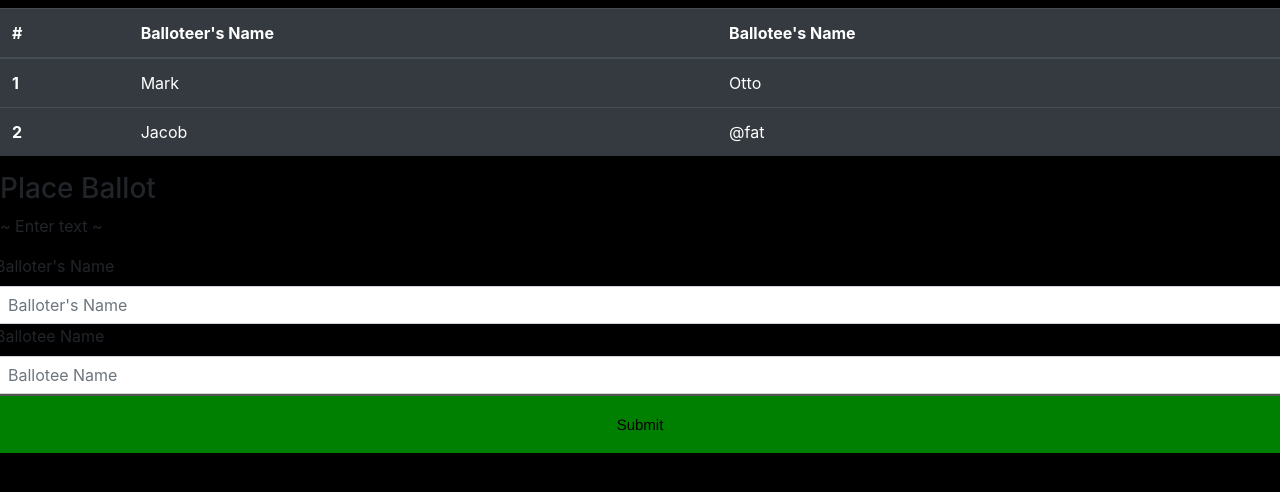
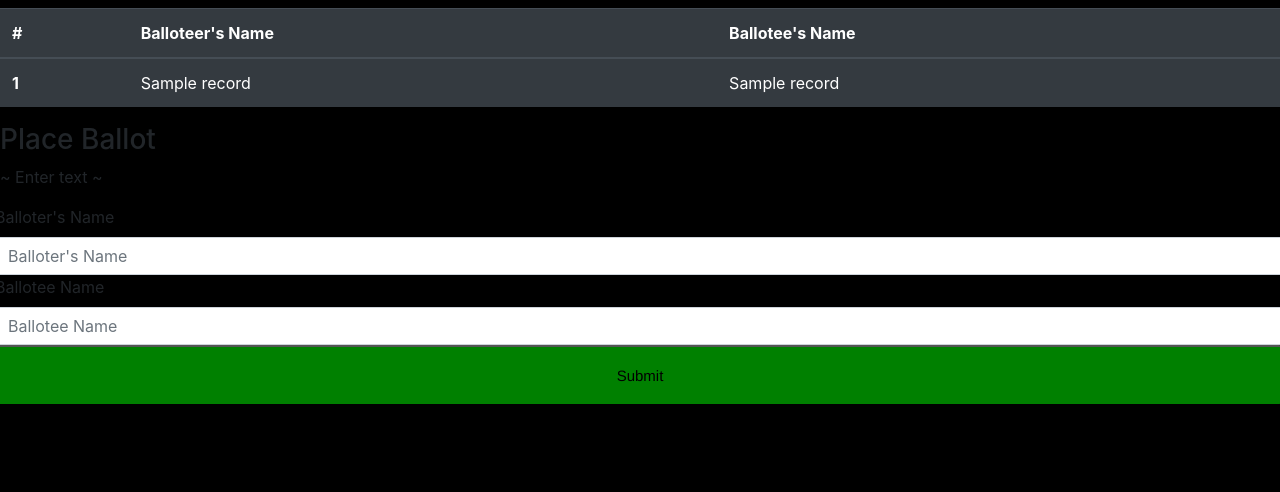
Before and after one commit to anwaysomani/Ballot-Assist, a Django app: page / in a window 1280 px wide. Shown: the top 492 px of the page. Run offline with Django 3.2, Linux system fonts and the light colour scheme; tables that the repository leaves empty hold one stand-in row (values such as "Sample post"); some libraries are stand-ins or nearby versions.

Commit message:
Added proper length record for records_list

```diff
--- a/ballotassist/ballotassist/templates/index.html
+++ b/ballotassist/ballotassist/templates/index.html
@@ -43,16 +43,18 @@
 							    </tr>
 							  </thead>
 							  <tbody>
-							    <tr>
-							      <th scope="row">1</th>
-							      <td>Mark</td>
-							      <td>Otto</td>
-							    </tr>
-							    <tr>
-							      <th scope="row">2</th>
-							      <td>Jacob</td>
-							      <td>@fat</td>
-							    </tr>
+							  	{% if records|length < 1 %}
+							  		<tr>
+								      <th scope="row" colspan="3" style="text-align: center;">No records on display</th>
+								    </tr>
+								{% endif %}
+							  	{% for record in records %}
+								    <tr>
+								      <th scope="row">{{ forloop.counter }}</th>
+								      <td>{{ record.balloters_name }}</td>
+								      <td>{{ record.ballotees_name }}</td>
+								    </tr>
+							    {% endfor %}
 							  </tbody>
 							</table>
 						</div>
--- a/ballotassist/ballotassist/views.py
+++ b/ballotassist/ballotassist/views.py
@@ -1,5 +1,12 @@
 from __future__ import unicode_literals
 from django.shortcuts import render
+from .models import ballot_record
 
 def main(request):
-    return render(request, 'index.html', {})
+    records = ballot_record.objects.all()
+
+    context = {
+        'records': records,
+    }
+
+    return render(request, 'index.html', context)
```
Also changed, not shown: 2 other files.
